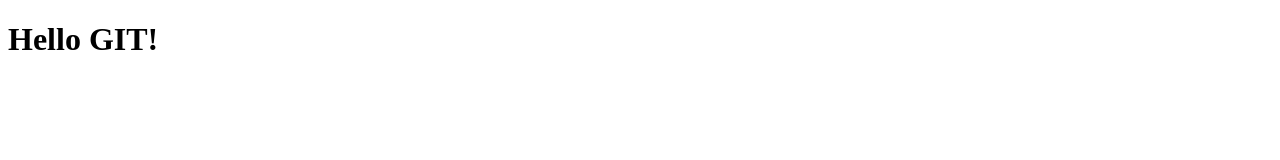
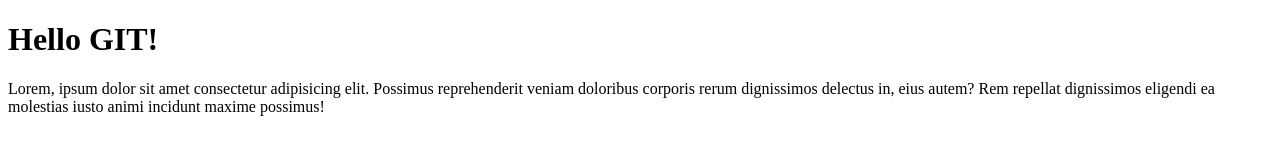
Before and after one commit to espezaliate/git-course-4, a plain HTML site: page index.html in a window 1280 px wide. Drawn offline with Linux system fonts and the light colour scheme.

Commit message:
added paragraph into index.html

```diff
--- a/index.html
+++ b/index.html
@@ -8,5 +8,9 @@
 </head>
 <body>
     <h1>Hello GIT!</h1>
+
+    <p>
+        Lorem, ipsum dolor sit amet consectetur adipisicing elit. Possimus reprehenderit veniam doloribus corporis rerum dignissimos delectus in, eius autem? Rem repellat dignissimos eligendi ea molestias iusto animi incidunt maxime possimus!
+    </p>
 </body>
 </html>
```
